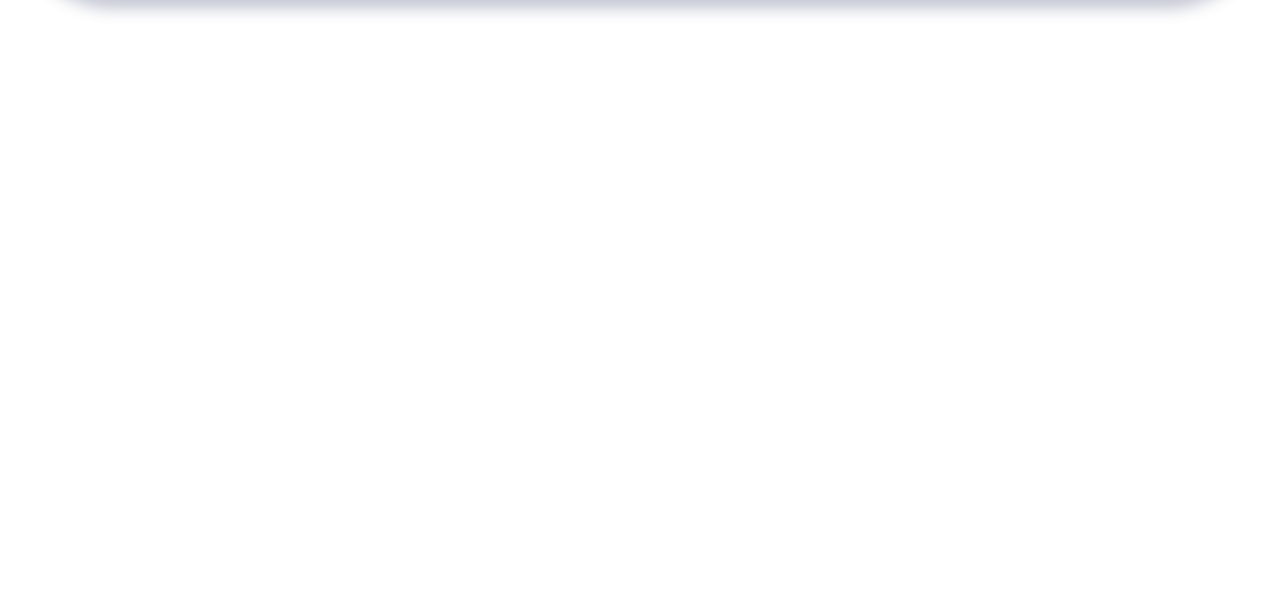
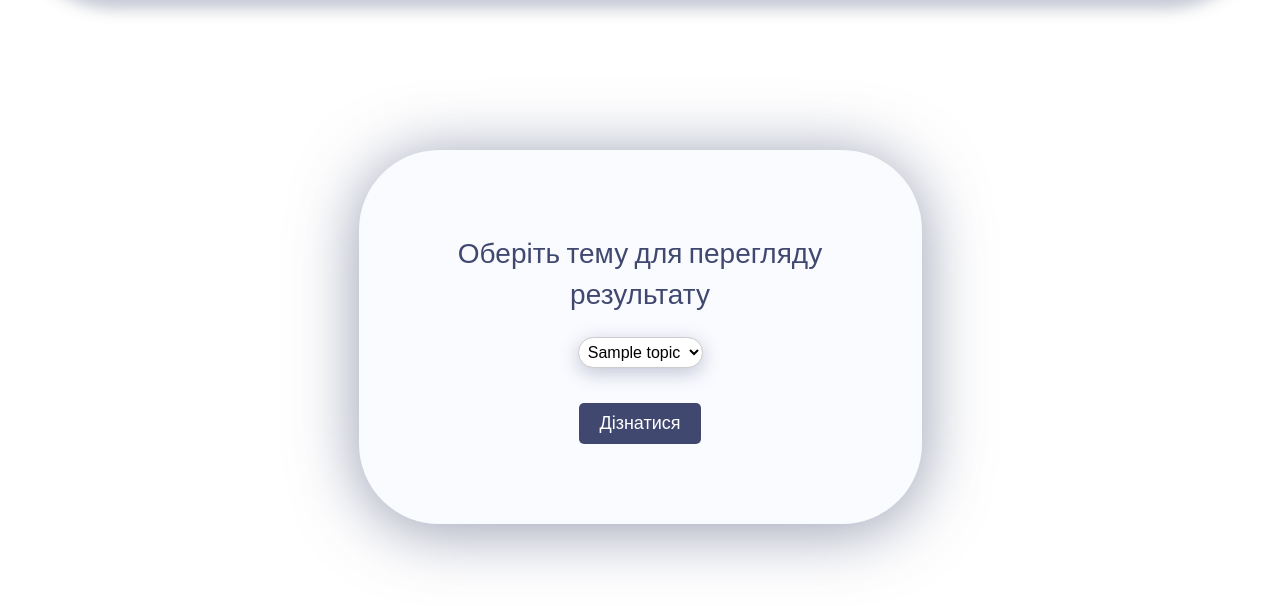
Before and after one commit to Vasnets0v/Quiz-Master, a Django app: page /select_table_score in a window 1280 px wide. Shown: the part 116-722 px from the top of the page. Run offline with Django 5.2, Linux system fonts and the light colour scheme; tables that the repository leaves empty hold one stand-in row (values such as "Sample post"); some libraries are stand-ins or nearby versions.

Commit message:
a page for viewing results has been created

```diff
--- a/EduTest/static/edutest/css/select_table_score.css
+++ b/EduTest/static/edutest/css/select_table_score.css
@@ -0,0 +1,117 @@
+.select_table_score {
+    box-shadow: 0 6px 65px 0 #40486F8C;
+    background: #FAFBFF;
+    border-radius: 80px;
+    width: 80%;
+    max-width: 563px;
+    margin: 100px auto;
+    padding: 30px;
+    text-align: center;
+    display: flex;
+    flex-direction: column;
+    align-items: center;
+}
+
+.select_table_score p {
+    font-family: "Oswald", sans-serif;
+    font-size: 28px;
+    color: #40486F;
+    margin-bottom: 25px;
+    margin-top: 50px;
+}
+
+.topics {
+    width: 100%;
+    display: flex;
+    justify-content: center;
+}
+
+.topics select {
+    border: none;
+    width: 100%;
+    max-width: 400px;
+    padding: 5px;
+    border-radius: 23px;
+    font-size: 16px;
+    border: 1px solid #ccc;
+    background: white;
+    text-align: center;
+    margin-bottom: 15px;
+    box-shadow: 0 5px 19px 0 #40486F4D;
+}
+
+/* Кнопка */
+.submit-container {
+    width: 100%;
+    display: flex;
+    justify-content: center;
+}
+
+.submit-button {
+    padding: 10px 20px;
+    margin-top: 20px;
+    margin-bottom: 50px;
+    background-color: #40486F;
+    color: #fff;
+    border: none;
+    border-radius: 5px;
+    cursor: pointer;
+    transition: background-color 0.3s;
+    text-align: center;
+    font-size: 18px;
+}
+
+.submit-button:hover {
+    background-color: #2d3552;
+}
+
+@media (max-width: 800px) {
+    .select_table_score {
+        width: 90%;
+        padding: 20px;
+    }
+
+    .select_table_score p {
+        font-size: 24px;
+    }
+
+    .topics select {
+        max-width: 350px;
+    }
+}
+
+@media (max-width: 670px) {
+    .select_table_score {
+        width: 95%;
+        padding: 15px;
+    }
+
+    .select_table_score p {
+        font-size: 20px;
+    }
+
+    .topics select {
+        max-width: 300px;
+    }
+}
+
+@media (max-width: 400px) {
+    .select_table_score {
+        width: 100%;
+        padding: 10px;
+        border-radius: 50px;
+    }
+
+    .select_table_score p {
+        font-size: 18px;
+    }
+
+    .topics select {
+        max-width: 250px;
+    }
+
+    .submit-button {
+        font-size: 16px;
+        padding: 8px 16px;
+    }
+}
--- a/EduTest/templates/edutest/select_table_score.html
+++ b/EduTest/templates/edutest/select_table_score.html
@@ -6,4 +6,22 @@
 
 {% block content %}
 
+<div class="select_table_score">
+        <p>Оберіть тему для перегляду результату</p>
+        <form action="/table_score" method="post">
+            {% csrf_token %}
+            <div class="topics">
+            	<select name="topics" id="topics">
+            		{% for topic in topics %}
+            			<option value="{{ topic.topic_id }}" title="{{ topic.title }}">{{ topic.title }}</option>
+            		{% endfor %}
+            	</select>
+            </div>
+
+            <div class="submit-container">
+                <input class="submit-button" type="submit" value="Дізнатися">
+            </div>
+        </form>
+    </div>
+
 {% endblock %}
--- a/EduTest/views.py
+++ b/EduTest/views.py
@@ -3,7 +3,6 @@ from django.http import HttpResponseNotFound
 import logging
 from .models import UserProfile, Result
 from .services import put_topic_data_to_cache, get_content_from_cache, get_random_questions, put_correct_answer_ids_to_cache
-from time import strftime
 
 
 def index(request):
@@ -126,11 +125,32 @@ def calculate_result(request):
 
 
 def select_table_score(request):
-    return render(request, 'EduTest/select_table_score.html')
+    topics = get_content_from_cache('topics')
+
+    if topics is None:
+        topics = put_topic_data_to_cache()
+    return render(request, 'EduTest/select_table_score.html', {'topics': topics})
 
 
 def table_score(request):
-    return render(request, 'EduTest/table_score.html')
+    if request.method == 'POST':
+        selected_topic_id = request.POST.get('topics')
+
+        results = Result.objects.filter(topic_id=selected_topic_id).select_related('user_id')
+
+        students = [
+            {
+                'name': f"{result.user_id.first_name} {result.user_id.last_name}",
+                'group': result.user_id.group_name,
+                'score': result.score,
+                'time': result.passed_at.strftime("%Y-%m-%d %H:%M")
+            } for result in results
+        ]
+
+        return render(request, 'EduTest/table_score.html', {'students': students})
+
+    else:
+        return redirect('/')
 
 
 def page_not_found(request, exception):
```
Also changed, not shown: EduTest/static/edutest/css/table_score.css (+68 -0 lines), EduTest/templates/edutest/table_score.html (+19 -0 lines).
